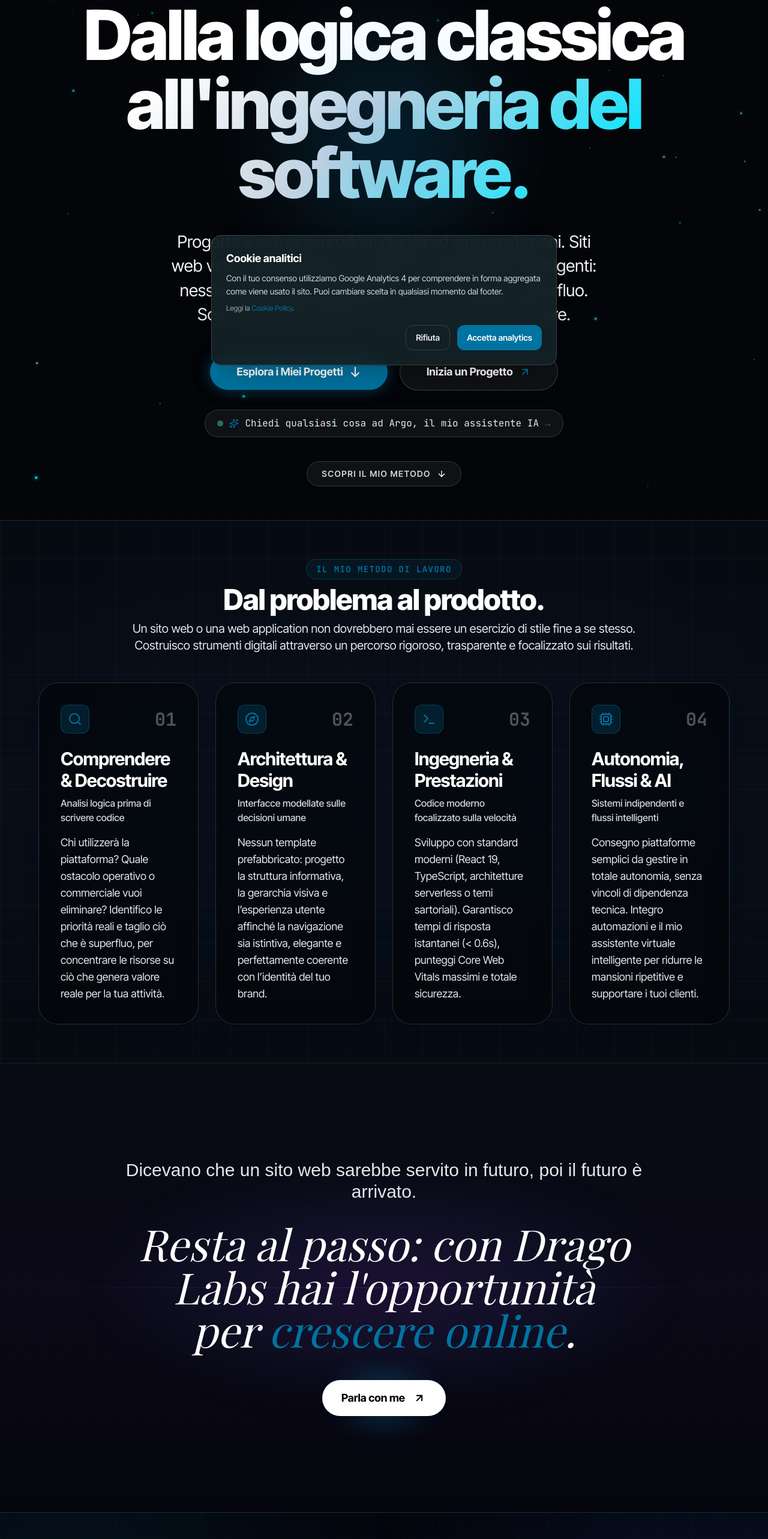
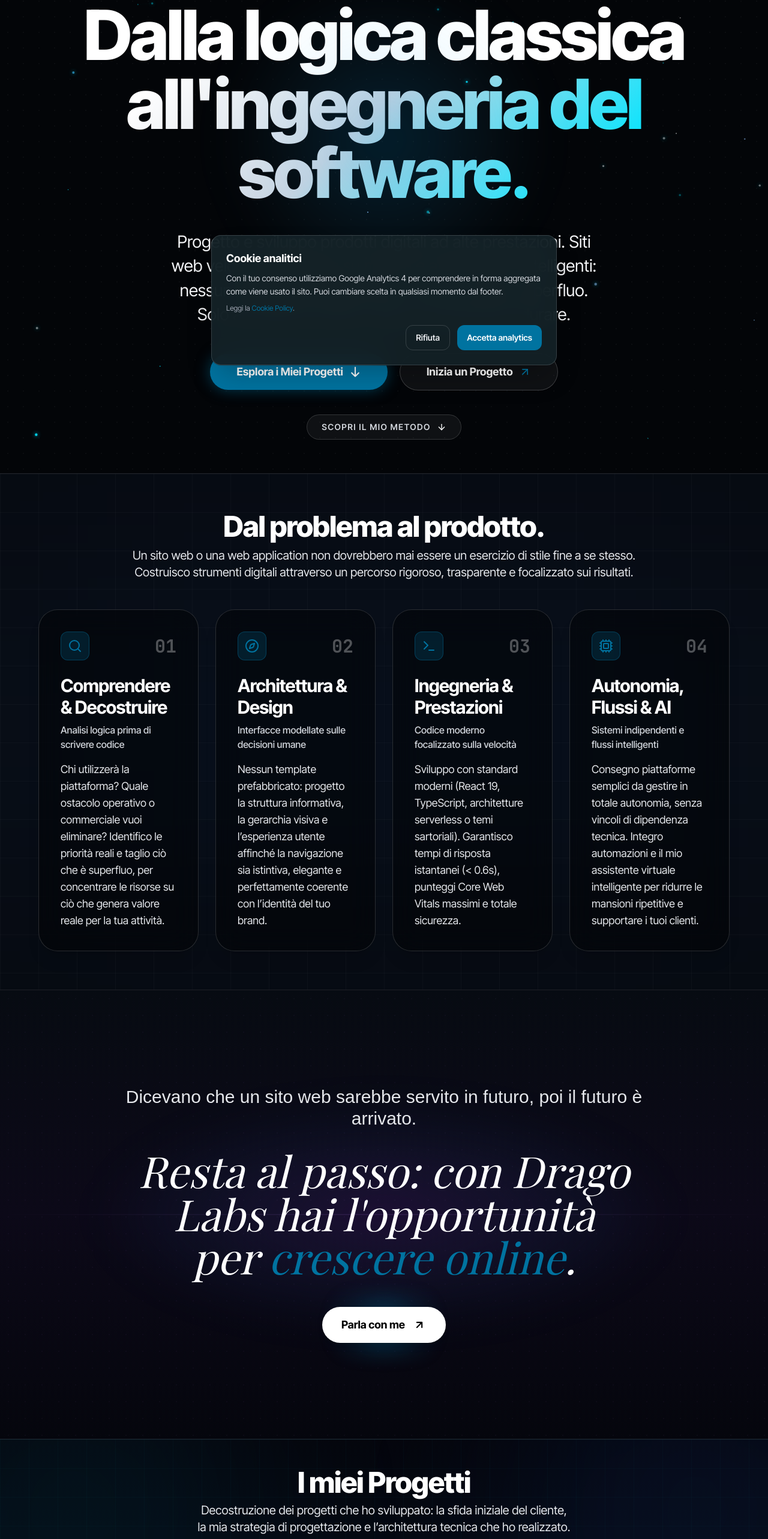
Before and after one commit to dragolab/dragolabs-website, a React (Vite) app: page / in a window 1280 px wide. Shown: the part 167-2733 px from the top of the page at 60% size. Built offline with nearby package versions, Linux system fonts and the light colour scheme; a web font is replaced by a local one.

Commit message:
feat(minimal): remove redundant cta, section badges, argo hero prompt and academic tags

```diff
--- a/src/components/ContactSection.jsx
+++ b/src/components/ContactSection.jsx
@@ -197,9 +197,6 @@ export default function ContactSection() {
 
                 {/* ── Header ── */}
                 <div className="contact-reveal mx-auto mb-8 sm:mb-10 lg:mb-6 xl:mb-10 max-w-4xl text-center">
-                    <span className="font-mono text-xs sm:text-sm text-drago-accent uppercase tracking-widest px-4 py-1.5 rounded-full border border-drago-accent/30 bg-drago-accent/10 inline-block mb-2.5 font-semibold">
-                        {t.contact.badge}
-                    </span>
                     <h2 className="font-display font-extrabold text-3xl sm:text-5xl lg:text-4xl xl:text-5xl 2xl:text-6xl text-white tracking-tight text-balance">
                         {t.contact.title}
                     </h2>
--- a/src/components/Hero.jsx
+++ b/src/components/Hero.jsx
@@ -1,6 +1,6 @@
 import { useLayoutEffect, useEffect, useRef } from 'react';
 import gsap from 'gsap';
-import { ArrowDown, Sparkles, ArrowUpRight } from 'lucide-react';
+import { ArrowDown, ArrowUpRight } from 'lucide-react';
 import { useLanguage } from '../context/LanguageContext';
 import HeroAtmosphere from './HeroAtmosphere';
 
@@ -90,19 +90,6 @@ export default function Hero() {
                         </span>
                     </a>
                 </div>
-
-                {/* Interactive Argo prompt badge */}
-                <div className="stagger-text pt-7 sm:pt-8">
-                    <a
-                        href="#chi-sono"
-                        className="group inline-flex items-center gap-2.5 px-5 py-2.5 rounded-full bg-white/5 hover:bg-white/10 border border-white/15 transition-all text-sm sm:text-base font-mono text-gray-200 hover:text-white hover:border-drago-accent/60"
-                    >
-                        <span className="w-2.5 h-2.5 rounded-full bg-emerald-400 animate-pulse" />
-                        <Sparkles className="w-4 h-4 text-drago-accent group-hover:rotate-12 transition-transform" />
-                        <span>{t.hero.argoBadge}</span>
-                        <span className="text-drago-accent font-bold group-hover:translate-x-1 transition-transform">→</span>
-                    </a>
-                </div>
             </div>
 
             {/* Bottom Navigation Link */}
--- a/src/components/Philosophy.jsx
+++ b/src/components/Philosophy.jsx
@@ -45,9 +45,6 @@ export default function Philosophy() {
 
                 {/* Section Header */}
                 <header className="method-reveal mx-auto mb-10 sm:mb-12 lg:mb-8 xl:mb-12 max-w-4xl text-center">
-                    <span className="font-mono text-xs sm:text-sm text-drago-accent uppercase tracking-widest px-4 py-1.5 rounded-full border border-drago-accent/30 bg-drago-accent/10 inline-block mb-2.5 font-semibold">
-                        {t.philosophy.badge}
-                    </span>
                     <h2 className="font-display font-extrabold text-3xl sm:text-5xl lg:text-4xl xl:text-5xl 2xl:text-6xl text-white tracking-tight text-balance">
                         {t.philosophy.title}
                     </h2>
--- a/src/components/Protocol.jsx
+++ b/src/components/Protocol.jsx
@@ -320,9 +320,6 @@ export default function Protocol() {
 
                 {/* Section Header - Centered & Cohesive */}
                 <header className="protocol-reveal mx-auto mb-6 sm:mb-8 lg:mb-5 xl:mb-7 max-w-4xl text-center flex flex-col items-center">
-                    <span className="font-mono text-xs sm:text-sm text-drago-accent uppercase tracking-widest px-4 py-1.5 rounded-full border border-drago-accent/30 bg-drago-accent/10 inline-block mb-2.5 font-semibold">
-                        {t.protocol.badge}
-                    </span>
                     <h2 className="font-display font-extrabold text-3xl sm:text-5xl lg:text-4xl xl:text-5xl 2xl:text-6xl text-white tracking-tight text-balance">
                         {t.protocol.title}
                     </h2>
--- a/src/components/ServicesSection.jsx
+++ b/src/components/ServicesSection.jsx
@@ -1,5 +1,5 @@
 import { createElement, useEffect, useRef } from 'react';
-import { Globe2, MonitorSmartphone, Bot, ArrowUpRight } from 'lucide-react';
+import { Globe2, MonitorSmartphone, Bot } from 'lucide-react';
 import gsap from 'gsap';
 import { ScrollTrigger } from 'gsap/ScrollTrigger';
 import { useLanguage } from '../context/LanguageContext';
@@ -62,9 +62,6 @@ export default function ServicesSection() {
             <div className="container mx-auto px-4 sm:px-8 lg:px-12 xl:px-16 max-w-[1520px] relative z-10 w-full">
                 {/* Unified Section Header */}
                 <header className="service-reveal mx-auto mb-10 sm:mb-12 lg:mb-8 xl:mb-12 max-w-4xl text-center">
-                    <span className="font-mono text-xs sm:text-sm text-drago-accent uppercase tracking-widest px-4 py-1.5 rounded-full border border-drago-accent/30 bg-drago-accent/10 inline-block mb-2.5 font-semibold">
-                        {t.services.badge}
-                    </span>
                     <h2 className="font-display font-extrabold text-3xl sm:text-5xl lg:text-4xl xl:text-5xl 2xl:text-6xl text-white tracking-tight text-balance">
                         {t.services.title}
                     </h2>
@@ -105,21 +102,6 @@ export default function ServicesSection() {
                         );
                     })}
                 </div>
-
-                {/* Bottom Callout banner */}
-                <div className="mt-16 p-8 sm:p-10 rounded-[2rem] border border-white/15 bg-white/[0.03] backdrop-blur-md flex flex-col sm:flex-row items-center justify-between gap-6 text-center sm:text-left shadow-2xl">
-                    <div>
-                        <h4 className="font-display font-bold text-2xl sm:text-3xl text-white">{t.services.calloutTitle}</h4>
-                        <p className="text-base sm:text-lg font-normal text-gray-200 mt-1.5">{t.services.calloutSubtitle}</p>
-                    </div>
-                    <a
-                        href="#contatti"
-                        className="inline-flex items-center gap-2 px-9 py-4 rounded-full bg-white text-black hover:bg-gray-100 font-sans text-base font-bold transition-all hover:scale-105 shadow-md flex-shrink-0 active:scale-95"
-                    >
-                        {t.services.calloutCta}
-                        <ArrowUpRight className="w-5 h-5" />
-                    </a>
-                </div>
             </div>
         </section>
     );
--- a/src/components/StaffSection.jsx
+++ b/src/components/StaffSection.jsx
@@ -1,7 +1,7 @@
 import { useState, useRef, useEffect, useMemo } from 'react';
 import gsap from 'gsap';
 import { ScrollTrigger } from 'gsap/ScrollTrigger';
-import { Linkedin, Github, Instagram, Mail, GraduationCap, Code2, Bot, MessageSquare, ArrowRight } from 'lucide-react';
+import { Linkedin, Github, Instagram, Mail, Bot, MessageSquare, ArrowRight } from 'lucide-react';
 import ArgoConsole from './ArgoConsole';
 import { useLanguage } from '../context/LanguageContext';
 
@@ -20,7 +20,7 @@ const socials = [
     { href: 'https://www.instagram.com/gianl.drag/', label: 'Instagram', colorClass: 'hover:text-[#E1306C]', icon: <Instagram className="w-5 h-5" /> },
 ];
 
-const skills = ['React 19', 'JavaScript', 'TypeScript', 'Tailwind CSS', 'GSAP', 'Vite', 'Python', 'C', 'Java', 'Git'];
+const skills = ['React 19', 'TypeScript', 'Tailwind CSS', 'GSAP', 'Edge Serverless', 'Agenti AI Autonomi'];
 
 export default function StaffSection() {
     const sectionRef = useRef(null);
@@ -87,9 +87,6 @@ export default function StaffSection() {
             <div className="container mx-auto px-4 sm:px-8 lg:px-12 xl:px-16 max-w-[1520px] relative z-10 w-full">
                 {/* Section Header */}
                 <header className="staff-reveal mx-auto mb-8 sm:mb-10 lg:mb-6 xl:mb-10 max-w-4xl text-center">
-                    <span className="font-mono text-xs sm:text-sm text-drago-accent uppercase tracking-widest px-4 py-1.5 rounded-full border border-drago-accent/30 bg-drago-accent/10 inline-block mb-2.5 font-semibold">
-                        {t.staff.badge}
-                    </span>
                     <h2 className="font-display font-extrabold text-3xl sm:text-5xl lg:text-4xl xl:text-5xl 2xl:text-6xl text-white tracking-tight text-balance">
                         {t.staff.title}
                     </h2>
@@ -144,18 +141,6 @@ export default function StaffSection() {
                                         <>Il mio approccio è guidato da una regola semplice: <em>zero fuffa, codice pulito e architetture scalabili</em> progettate intorno alle reali necessità del cliente.</>
                                     )}
                                 </p>
-                            </div>
-
-                            {/* Background Highlights */}
-                            <div className="mt-7 pt-6 border-t border-white/10 grid grid-cols-1 sm:grid-cols-2 gap-4">
-                                <div className="flex items-start gap-3.5 text-sm sm:text-base text-gray-200 bg-white/[0.03] p-4 rounded-2xl border border-white/10 hover:border-white/20 transition-all">
-                                    <GraduationCap className="w-5 h-5 text-drago-accent flex-shrink-0 mt-0.5" />
-                                    <span>{t.staff.highlight1}</span>
-                                </div>
-                                <div className="flex items-start gap-3.5 text-sm sm:text-base text-gray-200 bg-white/[0.03] p-4 rounded-2xl border border-white/10 hover:border-white/20 transition-all">
-                                    <Code2 className="w-5 h-5 text-drago-accent flex-shrink-0 mt-0.5" />
-                                    <span>{t.staff.highlight2}</span>
-                                </div>
                             </div>
 
                             {/* Tech Stack Chips */}
```
